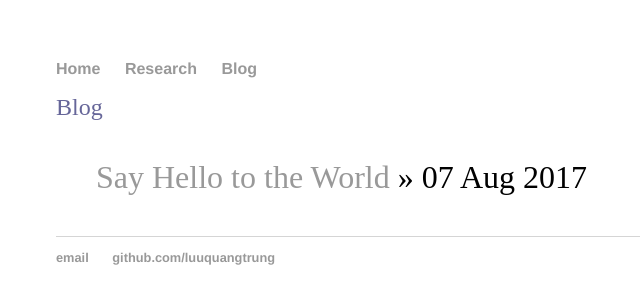
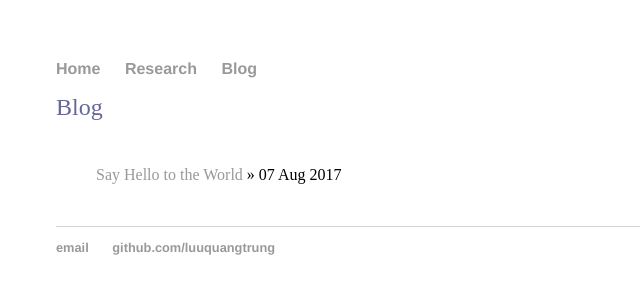
Before and after one commit to luuquangtrung/luuquangtrung.github.io_v1, a Jekyll site: the page built from blog/index.html, in a window 1280 px wide. Shown: the top 304 px of the page, without its empty margins (136-776 px from the left). Built offline with Jekyll 4.4.1, drawn with Linux system fonts in a browser that asks for light colours.

Commit message:
Update index.html

```diff
--- a/blog/index.html
+++ b/blog/index.html
@@ -11,7 +11,7 @@ title: Blog
 <ul class="posts">
   {% for post in site.posts %}
     <li>
-	<font size="6">
+	<font size="3">
 		<a href="{{ post.url }}" title="{{ post.title }}">{{ post.title }}</a> » <span>{{ post.date | date_to_string }}</span>
 	</font>
 	</li>
```
